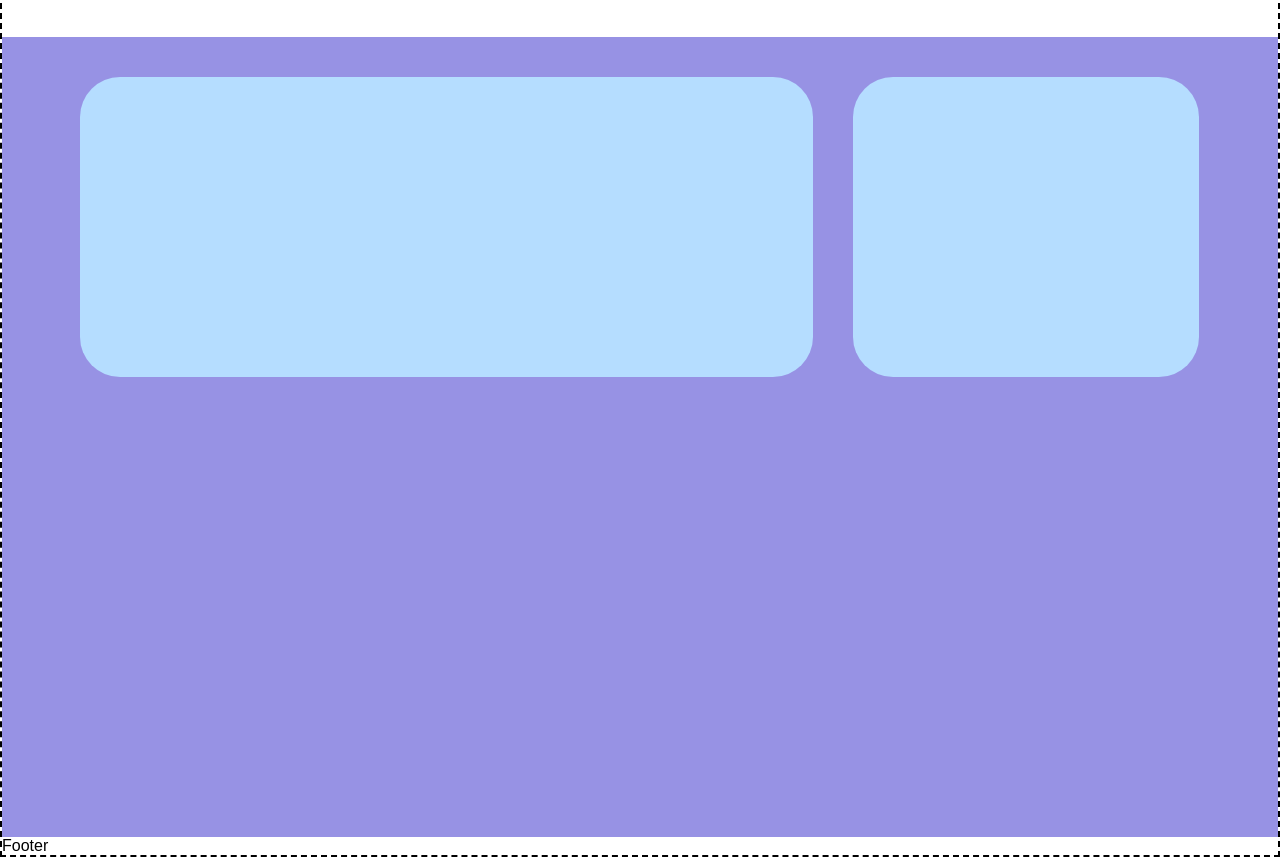
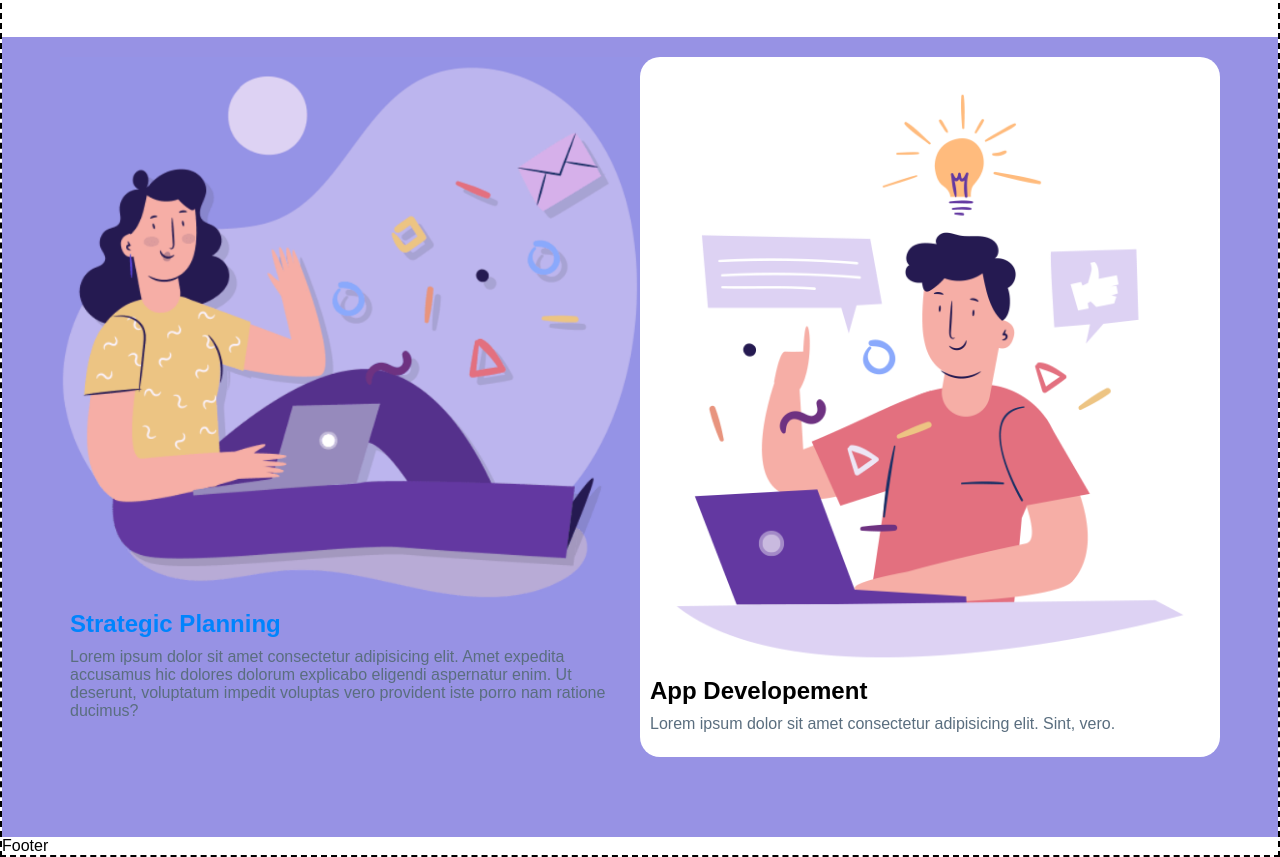
Before and after one commit to SimonaCaruso87/htmlcss-responsive-layout, a plain HTML site: page index.html in a window 1280 px wide. Shown: the part 815-1672 px from the top of the page. Drawn offline with Linux system fonts and the light colour scheme.

Commit message:
Modifiche main section planning completate

```diff
--- a/css/style.css
+++ b/css/style.css
@@ -65,6 +65,14 @@
  /* HEADER */
 header nav{
     display: flex;
+}
+
+header .menu , header button{
+    display: flex;
+ }
+
+header .font-awesome{
+    display: none;
 }
 
  header{
@@ -231,21 +239,28 @@ div .card .small {
     height: 50rem;
 }
 
-.card .left p{
-    margin:20px 10px;
+
+main .card-planning1 , main .card-planning{
+
+    width: calc(100% / 2);
+    height: 18.75rem;
+
 }
 
-
-
-/* DA SISTEMARE */
-header .menu , header button{
-    display: flex;
- }
-
-header .font-awesome{
-    display: none;
+.card-planning > img {
+    width: 100%;
 }
 
+.card-planning > h2{
+    color: black;
+}
+
+main .card-planning{
+    border-radius: 1.25rem;
+    background-color: white;
+    padding-top: 1.875rem;
+    height: 43.75rem;
+}
 
  /************************************************
      SOLUZIONE RESPONSIVE
--- a/index.html
+++ b/index.html
@@ -83,10 +83,16 @@
               <section class="main-planning">
                  <div class="container">
                     <div class="cards">
-                        <div class="card">
-
+                        <div class="card-planning1">
+                            <img src="img/planning1.png" alt="planning1">
+                                    <h2>Strategic Planning</h2>
+                                    <p>Lorem ipsum dolor sit amet consectetur adipisicing elit. Amet expedita accusamus hic dolores dolorum explicabo eligendi aspernatur enim. Ut deserunt, voluptatum impedit voluptas vero provident iste porro nam ratione ducimus?</p>
                         </div>
-                        <div class="card"></div>
+                        <div class="card-planning">
+                           <img src="img/planning2.png" alt="planning2">
+                           <h2>App Developement</h2>
+                           <p>Lorem ipsum dolor sit amet consectetur adipisicing elit. Sint, vero.</p>
+                        </div>
                     </div>
                  </div>
               </section>
```
